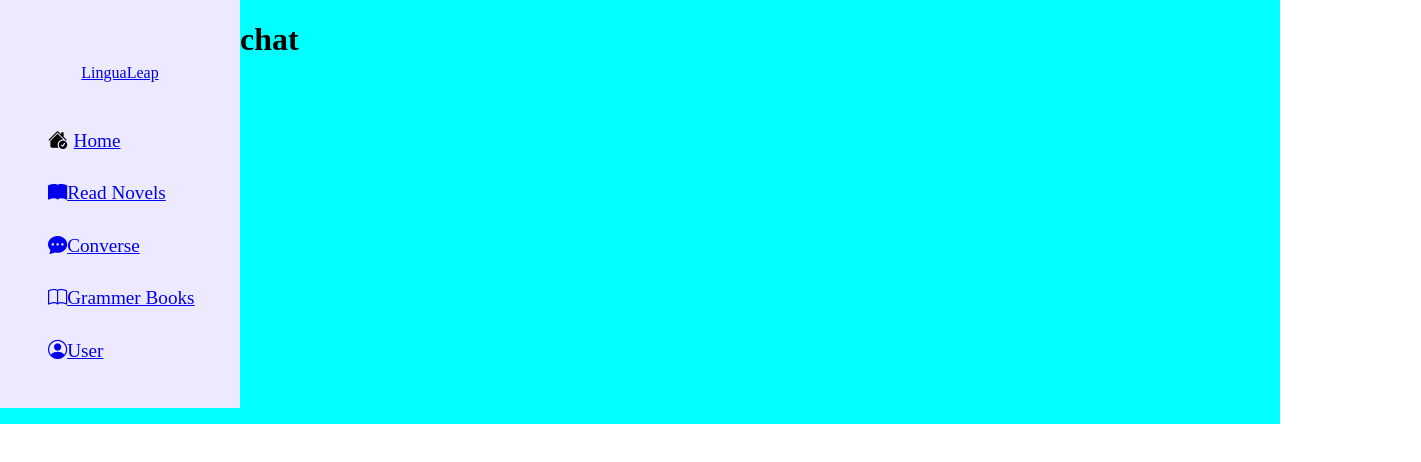
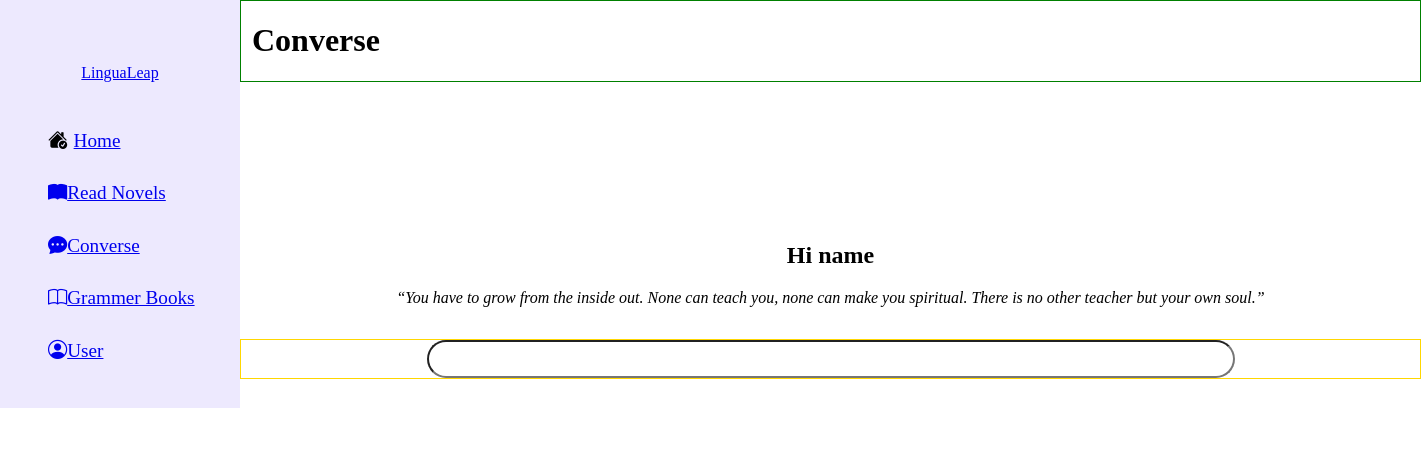
Before and after one commit to neelamraikwar9/Ai-Eng-App, a React (Vite) app: page /chat in a window 1280 px wide. Shown: the top 462 px of the page, 1421 px wide, since content can reach past the window. Built offline with nearby package versions, Linux system fonts and the light colour scheme.

Commit message:
chore: added chat interface

```diff
--- a/src/pages/chat.css
+++ b/src/pages/chat.css
@@ -1,5 +1,5 @@
 .MainContainer {
-    background-color: aqua;
+    /* background-color: aqua; */
     display: flex;
     flex-direction: row;
 }
@@ -13,3 +13,25 @@
 .chatContainer {
 
 }
+
+.converse {
+    border: 1px solid green;
+    width: 73rem;
+    display: flex;
+    padding-left: 11px;
+}
+
+.midChatCon {
+    margin-top: 10rem;
+}
+
+.typeInputCon {
+    border: 1px solid gold;
+    margin-top: 2rem;
+}
+
+.inp{
+    width: 50rem;
+    height: 2rem;
+    border-radius: 3rem;
+}
--- a/src/pages/chat.jsx
+++ b/src/pages/chat.jsx
@@ -10,7 +10,22 @@ const chat = () => {
         <Navbar />
       </div>
       <div className="chatContainer">
-        <h1>chat</h1>
+        <div className="converse">
+          <h1>Converse</h1>
+        </div>
+
+        <div className="midChatCon">
+          <h2>Hi name</h2>
+          <i>
+            “You have to grow from the inside out. None can teach you, none can
+            make you spiritual. There is no other teacher but your own soul.”
+          </i>
+          <br />
+          <div className="typeInputCon">
+
+            <input type="text" className="inp" />
+          </div>
+        </div>
       </div>
     </main>
   );
```
